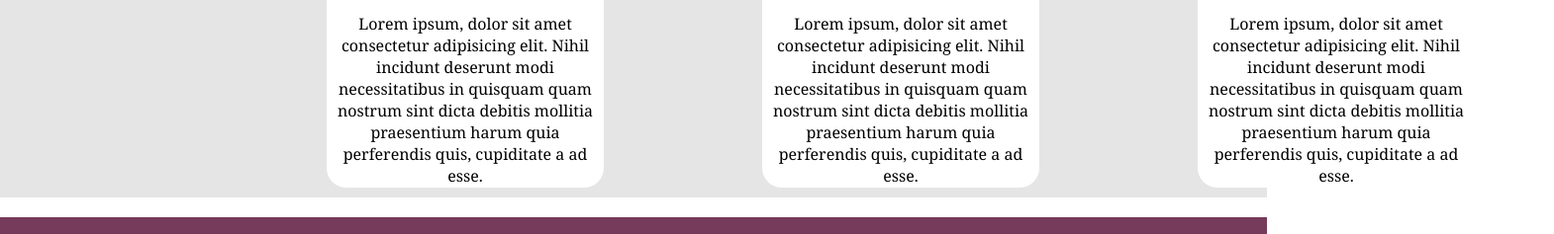
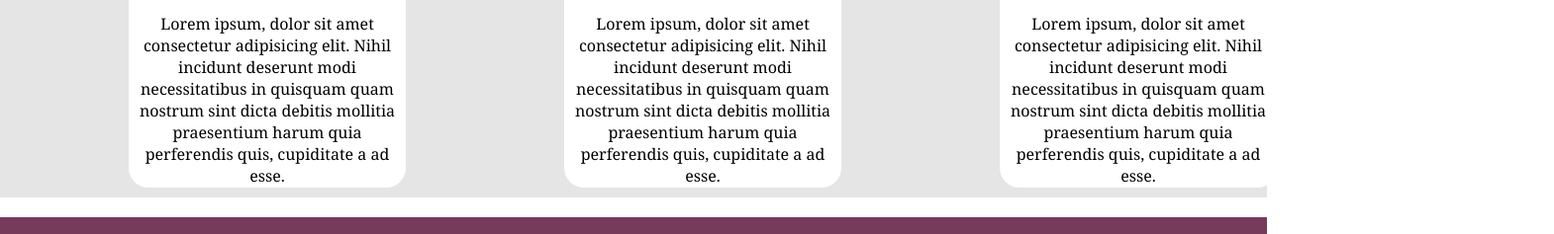
Before and after one commit to Grupo9-1ADSA-Vinum/SiteVinum, a plain HTML site: page public/index.html in a window 1280 px wide. Shown: the part 1706-1943 px from the top of the page at 99% size, 1570 px wide, since content can reach past the window. Drawn offline with Linux system fonts and the light colour scheme.

Commit message:
Arrumando outros erros

```diff
--- a/public/style.css
+++ b/public/style.css
@@ -157,7 +157,7 @@ P {
     display: flex;
     justify-content: space-between;
     align-items: center;
-    margin-left: 250px;
+    margin-left: 50px;
 }
 
 .box {
```
